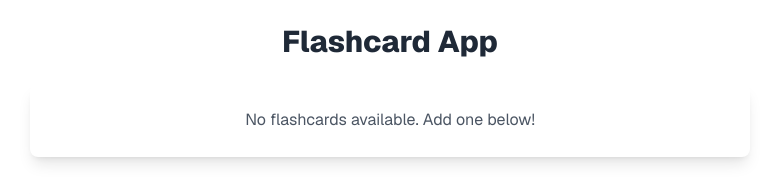
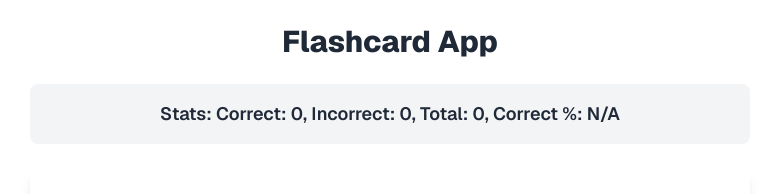
Before and after one commit to fredtare/nextjs-with-supabase, a Next.js app: page /flashcards in a window 1280 px wide. Shown: the top 194 px of the page, without its empty margins (250-1029 px from the left). Built offline with nearby package versions, Linux system fonts and the light colour scheme; no server answers; the database is empty.

Commit message:
feat: flashcards stats tracker

```diff
--- a/app/flashcards/FlashcardClient.tsx
+++ b/app/flashcards/FlashcardClient.tsx
@@ -1,4 +1,3 @@
-//kasutatud llmoboti abi
 'use client';
 
 import { useState, useEffect } from 'react';
@@ -23,6 +22,14 @@ export default function FlashcardClient({ initialFlashcards }: FlashcardClientPr
   const [editingFlashcard, setEditingFlashcard] = useState<Flashcard | null>(null);
   const [loading, setLoading] = useState(false);
   const [error, setError] = useState<string | null>(null);
+  const [stats, setStats] = useState({ correct: 0, incorrect: 0 });
+
+  // Calculate percentage of correct answers
+  const calculateCorrectPercentage = () => {
+    const total = stats.correct + stats.incorrect;
+    if (total === 0) return 'N/A';
+    return ((stats.correct / total) * 100).toFixed(2) + '%';
+  };
 
   // Select a random flashcard on mount or when flashcards change
   useEffect(() => {
@@ -38,6 +45,17 @@ export default function FlashcardClient({ initialFlashcards }: FlashcardClientPr
     const randomIndex = Math.floor(Math.random() * flashcards.length);
     setCurrentFlashcard(flashcards[randomIndex]);
     setShowAnswer(false);
+  };
+
+  // Handle Correct/Incorrect clicks
+  const handleCorrect = () => {
+    setStats((prev) => ({ ...prev, correct: prev.correct + 1 }));
+    pickRandomFlashcard();
+  };
+
+  const handleIncorrect = () => {
+    setStats((prev) => ({ ...prev, incorrect: prev.incorrect + 1 }));
+    pickRandomFlashcard();
   };
 
   // Add a new flashcard
@@ -154,6 +172,13 @@ export default function FlashcardClient({ initialFlashcards }: FlashcardClientPr
     <div className="max-w-3xl mx-auto p-6">
       <h1 className="text-3xl font-extrabold text-gray-800 mb-6 text-center">Flashcard App</h1>
 
+      {/* Statistics */}
+      <div className="mb-6 p-4 bg-gray-100 rounded-lg text-center">
+        <p className="text-lg font-semibold text-gray-800">
+          Stats: Correct: {stats.correct}, Incorrect: {stats.incorrect}, Total: {stats.correct + stats.incorrect}, Correct %: {calculateCorrectPercentage()}
+        </p>
+      </div>
+
       {/* Current Flashcard Display */}
       <div className="mb-8 bg-white shadow-lg rounded-lg p-6">
         {currentFlashcard ? (
@@ -164,13 +189,33 @@ export default function FlashcardClient({ initialFlashcards }: FlashcardClientPr
             {showAnswer && (
               <p className="text-gray-600 mb-4">Answer: {currentFlashcard.answer}</p>
             )}
+            <div className="flex space-x-2">
               <button
                 onClick={() => setShowAnswer(!showAnswer)}
-              className="w-full px-4 py-2 bg-blue-600 text-white rounded-md hover:bg-blue-700 disabled:bg-gray-400 disabled:cursor-not-allowed transition duration-200"
+                className="flex-1 px-4 py-2 bg-blue-600 text-white rounded-md hover:bg-blue-700 disabled:bg-gray-400 disabled:cursor-not-allowed transition duration-200"
                 disabled={loading}
               >
                 {showAnswer ? 'Hide Answer' : 'Show Answer'}
               </button>
+              {showAnswer && (
+                <>
+                  <button
+                    onClick={handleCorrect}
+                    className="flex-1 px-4 py-2 bg-green-600 text-white rounded-md hover:bg-green-700 disabled:bg-gray-400 disabled:cursor-not-allowed transition duration-200"
+                    disabled={loading}
+                  >
+                    Correct
+                  </button>
+                  <button
+                    onClick={handleIncorrect}
+                    className="flex-1 px-4 py-2 bg-red-600 text-white rounded-md hover:bg-red-700 disabled:bg-gray-400 disabled:cursor-not-allowed transition duration-200"
+                    disabled={loading}
+                  >
+                    Incorrect
+                  </button>
+                </>
+              )}
+            </div>
             <button
               onClick={pickRandomFlashcard}
               className="w-full mt-2 px-4 py-2 bg-gray-600 text-white rounded-md hover:bg-gray-700 disabled:bg-gray-400 disabled:cursor-not-allowed transition duration-200"
```
Lines whose indentation alone changed are shown as unchanged.
